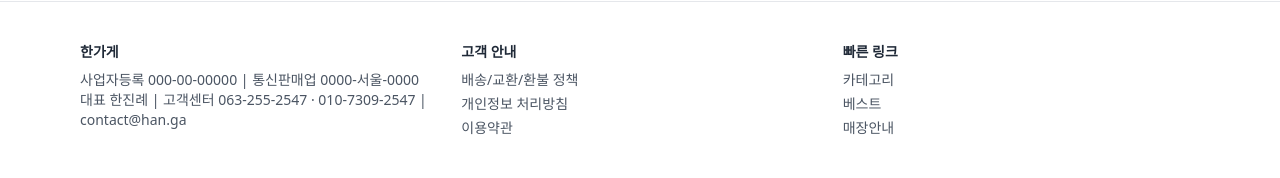
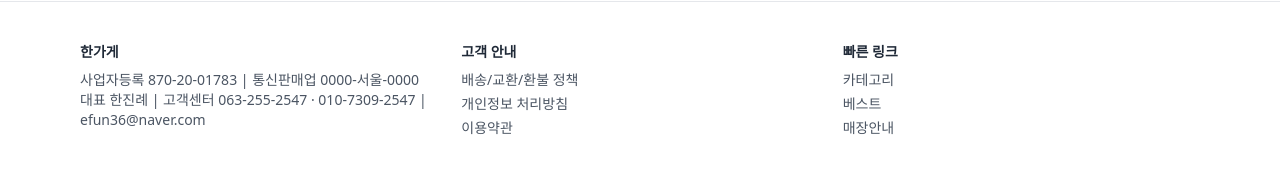
Before and after one commit to SketchMorph/hangage-site, a Next.js app: page / in a window 1280 px wide. Shown: the part 4857-5035 px from the top of the page. Built offline with nearby package versions, Linux system fonts and the light colour scheme.

Commit message:
Update HanbokLanding.jsx

```diff
--- a/app/_landing/HanbokLanding.jsx
+++ b/app/_landing/HanbokLanding.jsx
@@ -329,8 +329,8 @@ export default function HanbokLanding() {
         <div className="max-w-6xl mx-auto px-4 py-10 text-sm text-gray-600 grid md:grid-cols-3 gap-6">
           <div>
             <div className="font-semibold text-gray-800">{config.brandName}</div>
-            <p className="mt-2">사업자등록 000-00-00000 | 통신판매업 0000-서울-0000</p>
-            <p>대표 한진례 | 고객센터 {config.phoneMain} · {config.phoneMobile} | contact@han.ga</p>
+            <p className="mt-2">사업자등록 870-20-01783 | 통신판매업 0000-서울-0000</p>
+            <p>대표 한진례 | 고객센터 {config.phoneMain} · {config.phoneMobile} | efun36@naver.com</p>
           </div>
           <div>
             <div className="font-semibold text-gray-800">고객 안내</div>
```
